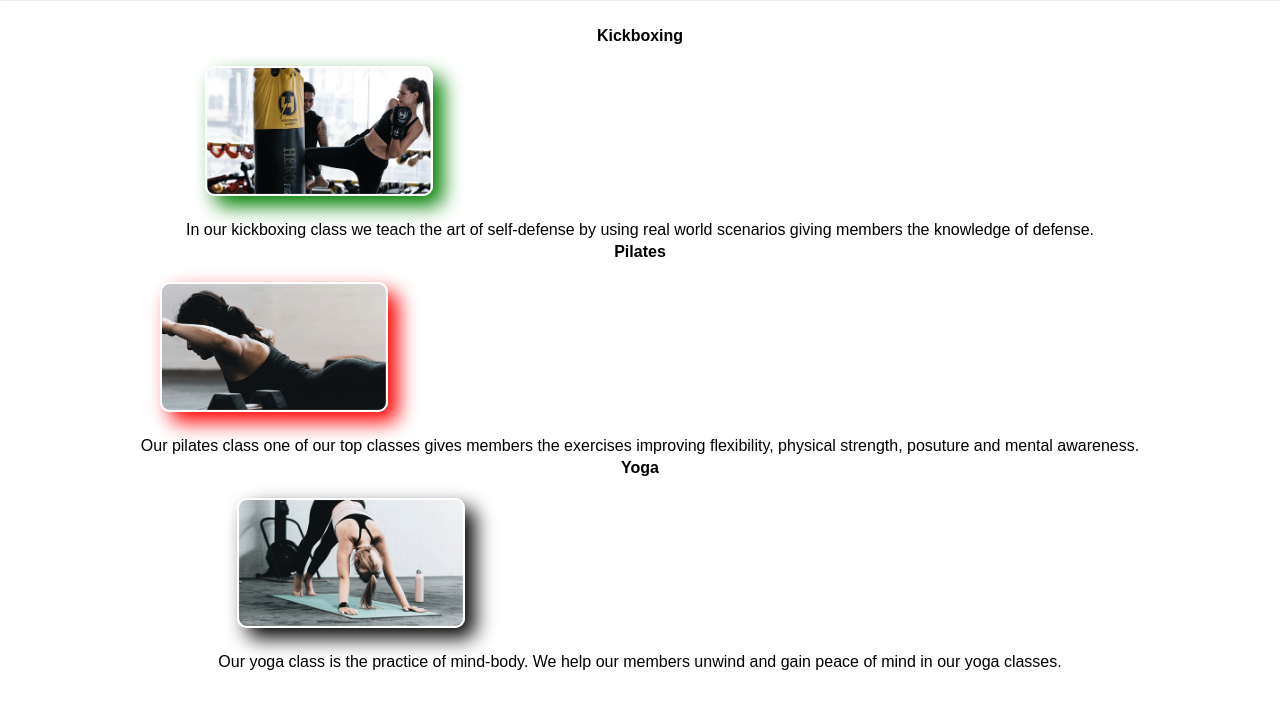
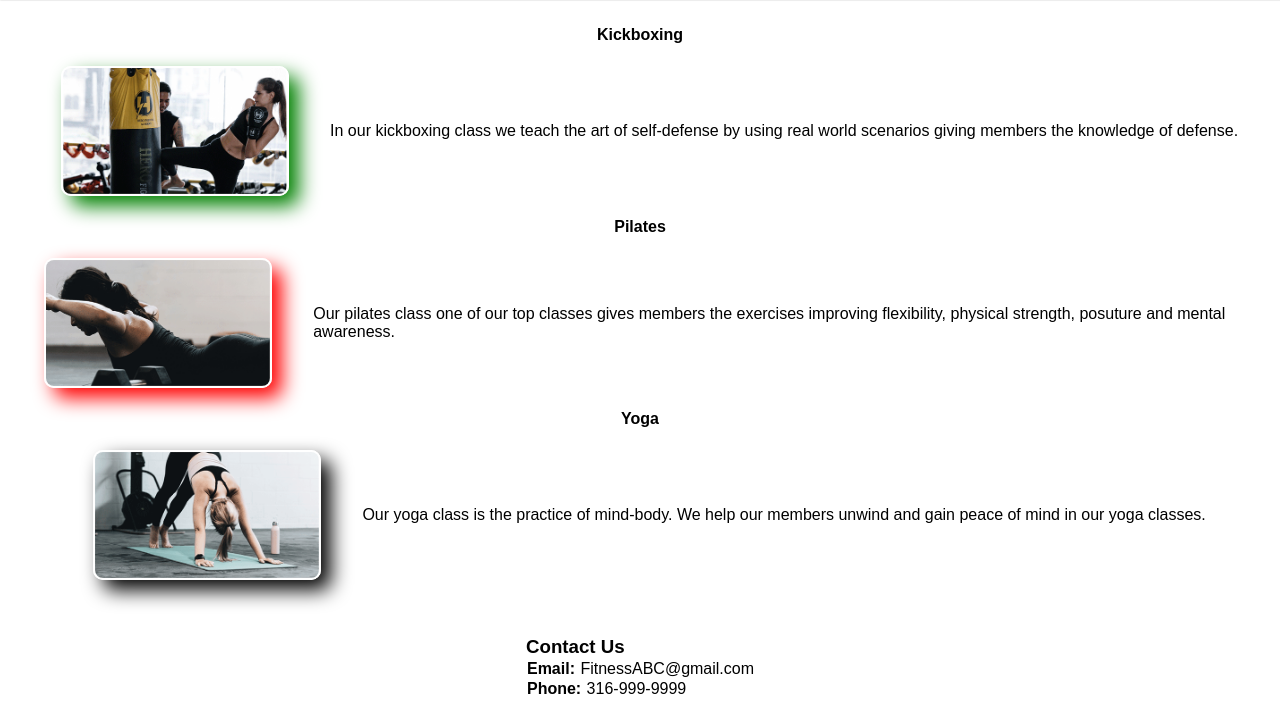
Before and after one commit to T-In-Tech-GH/ABC-DESK, a plain HTML site: page index.html in a window 1280 px wide. Shown: the part 96-799 px from the top of the page. Drawn offline with Linux system fonts and the light colour scheme.

Commit message:
more updates to index file

```diff
--- a/index.css
+++ b/index.css
@@ -103,13 +103,30 @@ main {
   margin-top: 10px;
 }
 
+.kickboxing {
+  display: flex;
+  flex-direction: row;
+  align-items: center;
+  justify-content: center;
+  gap: 20px;
+  flex: 1 1 auto;
+}
+
 .kickboxing-image {
-   max-height: 130px;
+  max-height: 130px;
   height: auto;
   border-radius: 10px;
   box-shadow:  10px 10px 20px green;
   border: 2px solid white;
   margin: 20px;
+}
+
+.solopilates {
+  display: flex;
+  flex-direction: row;
+  align-items: center;
+  justify-content: center;
+  gap: 20px;
 }
 
 .pilates-image {
@@ -119,6 +136,14 @@ main {
   box-shadow:  10px 10px 20px red;
   border: 2px solid white;
   margin: 20px;
+}
+
+.soloyoga {
+  display: flex;
+  flex-direction: row;
+  align-items: center;
+  justify-content: center;
+  gap: 20px;
 }
 
 .yoga-image {
--- a/index.html
+++ b/index.html
@@ -25,19 +25,18 @@
     </div>
     </header>
     <main>
+        <h4>Kickboxing</h4>
         <div class="kickboxing">
-            <h4>Kickboxing</h4>
             <img src="SoloBoxing.png" alt="picture of a person boxing" class="kickboxing-image">
             <p>In our kickboxing class we teach the art of self-defense by using real world scenarios giving members the knowledge of defense.</p>
         </div>
-
-        <div class="Solopilates">
-            <h4>Pilates</h4>
+        <h4>Pilates</h4>
+        <div class="solopilates">
             <img src="SoloPilat.png" alt="picture of a person doing pilates" class="pilates-image">
             <p>Our pilates class one of our top classes gives members the exercises improving flexibility, physical strength, posuture and mental awareness.</p>
         </div>
-        <div class="Soloyoga">
-            <h4>Yoga</h4>
+        <h4>Yoga</h4>
+        <div class="soloyoga">
             <img src="SoloYoga.png" alt="picture of a person doing yoga" class="yoga-image">
             <p>Our yoga class is the practice of mind-body. We help our members unwind and gain peace of mind in our yoga classes.</p>
         </div>
```
